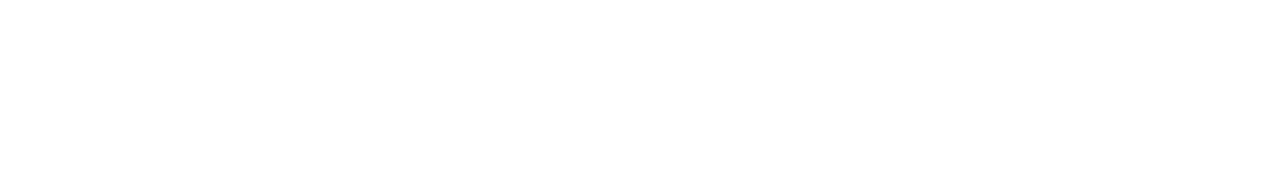
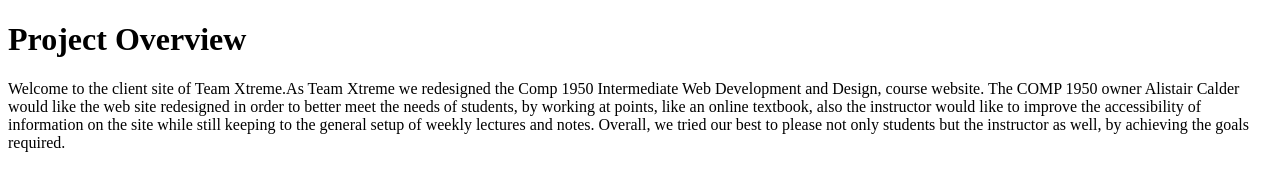
Before and after one commit to silkyprasad/comp1950, a plain HTML site: page index.html in a window 1280 px wide. Drawn offline with Linux system fonts and the light colour scheme.

Commit message:
Update index.html

```diff
--- a/index.html
+++ b/index.html
@@ -5,3 +5,18 @@
 <meta name="description" content="Team Xtreme COMP 1950 Client Site.">
 
 <title>Team Xtreme Client Site</title>
+</head>
+<body>
+<h1>Project Overview</h1>
+<p>Welcome to the client site of Team Xtreme.As Team Xtreme we redesigned the Comp 1950
+    Intermediate Web Development and Design, course website.
+    The COMP 1950 owner Alistair Calder would like the web
+    site redesigned in order to better meet the needs of students,
+    by working at points, like an online textbook, also the
+    instructor would like to improve the accessibility of information
+    on the site while still keeping to the general setup of weekly lectures and notes.
+    Overall, we tried our best to please not only students but
+    the instructor as well, by achieving the goals required.</p>
+
+    </body>
+    </html>
```
